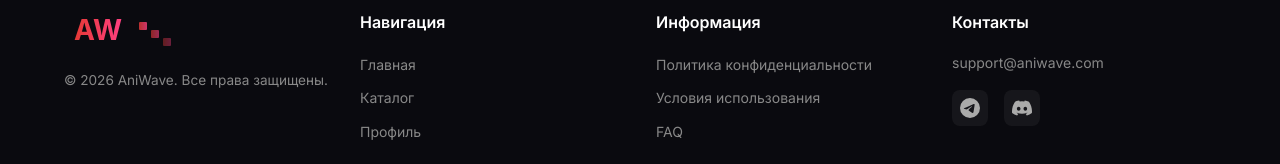
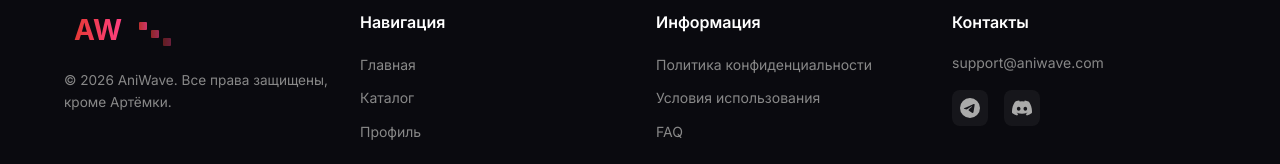
Before and after one commit to JeySerYT/AniWave-by-OpenCode, a React (Vite) app: page /faq in a window 1280 px wide. Shown: the part 1301-1465 px from the top of the page. Built offline with nearby package versions, Linux system fonts and the light colour scheme.

Commit message:
style: update footer copyright text

```diff
--- a/src/components/Footer.jsx
+++ b/src/components/Footer.jsx
@@ -15,7 +15,7 @@ function Footer() {
       <div className="footer-content">
         <div className="footer-brand">
           <img src={Logo} alt="AniWave" className="footer-logo" />
-          <p className="footer-copyright">© 2026 AniWave. Все права защищены.</p>
+          <p className="footer-copyright">© 2026 AniWave. Все права защищены, кроме Артёмки.</p>
         </div>
 
         <div className="footer-links">
```
